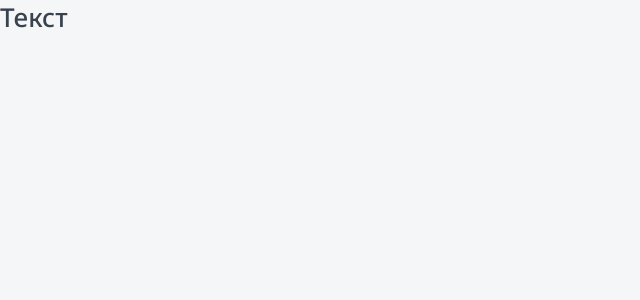
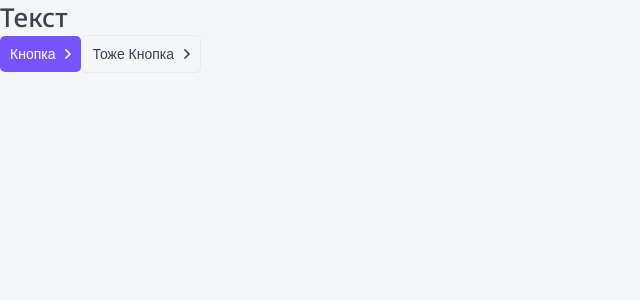
Before and after one commit to AnatoliyKlimov/next-app, a Next.js app: page / in a window 1280 px wide. Shown: the top 300 px of the page, without its empty margins (0-640 px from the left). Built offline with nearby package versions, Linux system fonts and the light colour scheme.

Commit message:
component button

```diff
--- /dev/null
+++ b/additional.d.ts
@@ -0,0 +1,6 @@
+declare module 'classnames';
+
+declare module '*.svg' {
+    const content: any;
+    export default content;
+}
--- /dev/null
+++ b/components/Button/Button.module.css
@@ -0,0 +1,52 @@
+.button {
+	display: inline-block;
+
+	box-sizing: border-box;
+	padding: 10px;
+
+	cursor: pointer;
+	transition: all 0.2s;
+	text-align: center;
+
+	border: none;
+
+	border-radius: 5px;
+
+	font-size: 14px;
+}
+
+.primary {
+	color: var(--white);
+	background-color: var(--primary);
+}
+
+.primary:hover {
+	background-color: var(--primary-hover);
+}
+
+.ghost {
+	color: var(--black);
+	border: 1px solid var(--gray-light);
+	background: none;
+}
+
+.ghost:hover {
+	color: #FFFF;
+	background-color: var(--primary);
+}
+
+.arrow {
+	display: inline-block;
+
+	margin-left: 10px;
+}
+
+.down {
+	transition: all 0.2s;
+	transform: rotate(90deg);
+}
+
+.primary svg,
+.ghost:hover svg {
+	fill: var(--white);
+}
--- /dev/null
+++ b/components/Button/Button.tsx
@@ -0,0 +1,21 @@
+import styles from './Button.module.css';
+import { ButtonProps } from './Button.props';
+import ArrowIcon from './arrow.svg';
+import cn from 'classnames';
+
+export const Button = ({ appearance, arrow = 'none', children, className, ...props }: ButtonProps): JSX.Element => {
+    return (
+        <button
+            className={cn(styles.button, className, {
+                [styles.primary]: appearance == 'primary',
+                [styles.ghost]: appearance == 'ghost'
+            })}
+            {...props}
+        >
+            {children}
+            {arrow !== 'none' && <span className={cn(styles.arrow, {
+                [styles.down]: arrow === 'down'
+            })}> <ArrowIcon/> </span>}
+        </button >
+    );
+};
--- a/components/index.ts
+++ b/components/index.ts
@@ -1 +1,2 @@
 export * from './Htag/Htag';
+export * from './Button/Button';
--- a/next.config.js
+++ b/next.config.js
@@ -1,3 +1,12 @@
 module.exports = {
   reactStrictMode: true,
-}
+
+  webpack(config) {
+    config.module.rules.push({
+      test: /\.svg$/,
+      issuer: /\.(js|ts)x?$/,
+      use: ['@svgr/webpack'],
+    });
+      return config;
+  }
+};
--- a/package.json
+++ b/package.json
@@ -11,6 +11,7 @@
     "lint": "next lint"
   },
   "dependencies": {
+    "@svgr/webpack": "^5.5.0",
     "next": "12.0.1",
     "react": "17.0.2",
     "react-dom": "17.0.2"
--- a/pages/index.tsx
+++ b/pages/index.tsx
@@ -1,10 +1,13 @@
 import React from "react";
-import { Htag } from "../components";
+import { Button, Htag } from "../components";
 
 export default function Home(): JSX.Element {
   return (
     <>
       <Htag tag='h1'>Текст</Htag>
+      <Button appearance='primary' arrow='right'>Кнопка</Button>
+      <Button appearance='ghost' arrow='right'> Тоже Кнопка</Button>
+
     </>
   );
 }
--- a/styles/globals.css
+++ b/styles/globals.css
@@ -21,8 +21,10 @@
 
 :root {
 	--black: #38434E;
+	--gray-light: #EBEBEB;
 	--white: white;
 	--primary: #7653FC;
+	--primary-hover: #6344DF;
 	--red: #FC836D;
 	--green: #1DC37E;
 	--green-light: #C8F8E4;
--- a/tsconfig.json
+++ b/tsconfig.json
@@ -22,6 +22,7 @@
   },
   "include": [
     "next-env.d.ts",
+    "additional.d.ts",
     "**/*.ts",
     "**/*.tsx"
   ],
```
Also changed, not shown: components/Button/Button.props.ts (added, +7 -0 lines), components/Button/arrow.svg (added), 1 other file (tests, documents, lock files or other folders).
